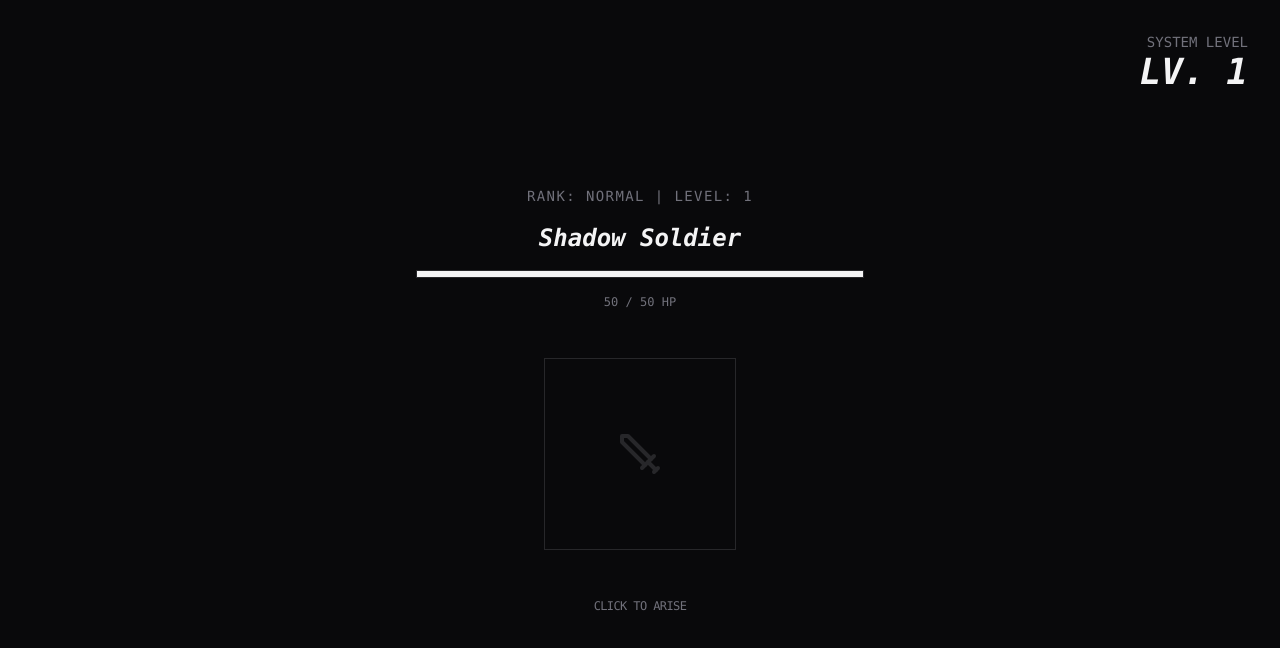
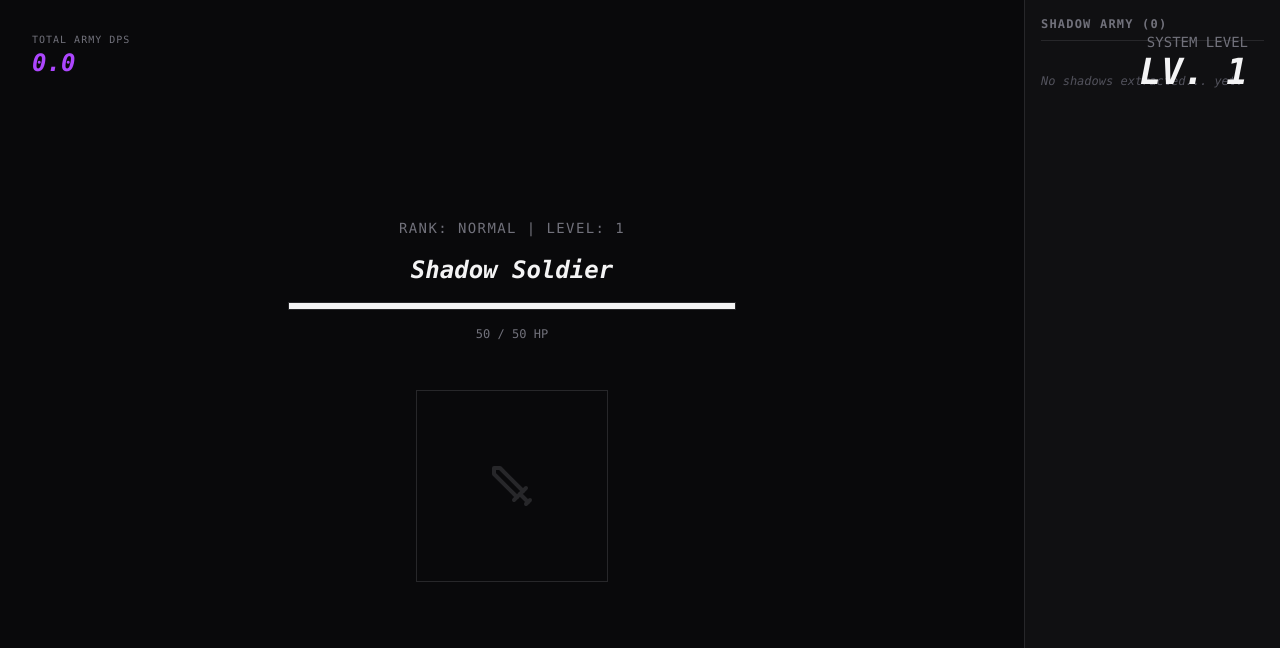
Before and after one commit to D-Seonay/domain-of-shadows, a React (Vite) app: page / in a window 1280 px wide. Shown: the top 648 px of the page. Built offline with nearby package versions, Linux system fonts and the light colour scheme.

Commit message:
feat: add shadow inventory UI

```diff
--- a/src/App.tsx
+++ b/src/App.tsx
@@ -1,13 +1,21 @@
 // src/App.tsx
 import { useGameState } from './hooks/useGameState';
 import { EnemyHUD } from './components/EnemyHUD';
+import { ShadowInventory } from './components/ShadowInventory';
 import { Sword } from 'lucide-react';
 
 export default function App() {
-  const { player, enemy, attack } = useGameState();
+  const { player, enemy, army, attack, totalDps } = useGameState();
 
   return (
-    <main className="min-h-screen p-8 flex flex-col items-center justify-center gap-12 bg-zinc-950 text-zinc-100">
+    <div className="min-h-screen flex bg-zinc-950 text-zinc-100 overflow-hidden font-mono">
+      {/* Main Content */}
+      <main className="flex-1 p-8 flex flex-col items-center justify-center gap-12 relative">
+        <div className="absolute top-8 left-8">
+           <div className="text-[10px] text-zinc-500 uppercase tracking-widest">Total Army DPS</div>
+           <div className="text-2xl font-black italic text-purple-500">{totalDps.toFixed(1)}</div>
+        </div>
+
         <div className="fixed top-8 right-8 text-right">
           <div className="text-sm text-zinc-500 uppercase">System Level</div>
           <div className="text-4xl font-black italic">LV. {player.level}</div>
@@ -16,16 +24,16 @@ export default function App() {
         <EnemyHUD enemy={enemy} />
 
         <button
-        onClick={attack}
+          onClick={() => attack()}
           className="group relative flex items-center justify-center w-48 h-48 border border-zinc-800 hover:border-zinc-100 transition-colors"
         >
           <Sword className="w-12 h-12 text-zinc-800 group-hover:text-zinc-100 transition-colors" />
           <div className="absolute inset-0 bg-zinc-100/5 opacity-0 group-active:opacity-100 transition-opacity" />
         </button>
+      </main>
 
-      <div className="text-zinc-500 text-xs uppercase tracking-tighter">
-        Click to Arise
+      {/* Sidebar */}
+      <ShadowInventory army={army} />
     </div>
-    </main>
   );
 }
--- /dev/null
+++ b/src/components/ShadowInventory.tsx
@@ -0,0 +1,27 @@
+// src/components/ShadowInventory.tsx
+import { Shadow } from '../types/game';
+import { Ghost } from 'lucide-react';
+
+export const ShadowInventory = ({ army }: { army: Shadow[] }) => {
+  return (
+    <div className="flex flex-col gap-4 w-64 border-l border-zinc-800 p-4 bg-zinc-900/50">
+      <div className="text-xs uppercase text-zinc-500 font-bold tracking-widest border-b border-zinc-800 pb-2">
+        Shadow Army ({army.length})
+      </div>
+      <div className="flex flex-col gap-2 overflow-y-auto max-h-[60vh] pr-2 scrollbar-thin scrollbar-thumb-zinc-800">
+        {army.length === 0 && (
+          <div className="text-zinc-600 text-xs italic py-4">No shadows extracted... yet.</div>
+        )}
+        {army.map(shadow => (
+          <div key={shadow.id} className="flex items-center gap-3 p-2 border border-zinc-800 bg-zinc-950/50 hover:border-purple-500/50 transition-colors">
+            <Ghost className="w-4 h-4 text-purple-500" />
+            <div className="flex flex-col">
+              <span className="text-xs font-bold italic">{shadow.name}</span>
+              <span className="text-[10px] text-zinc-500 uppercase">{shadow.rank} | +{shadow.dps} DPS</span>
+            </div>
+          </div>
+        ))}
+      </div>
+    </div>
+  );
+};
```
Lines whose indentation alone changed are shown as unchanged.
